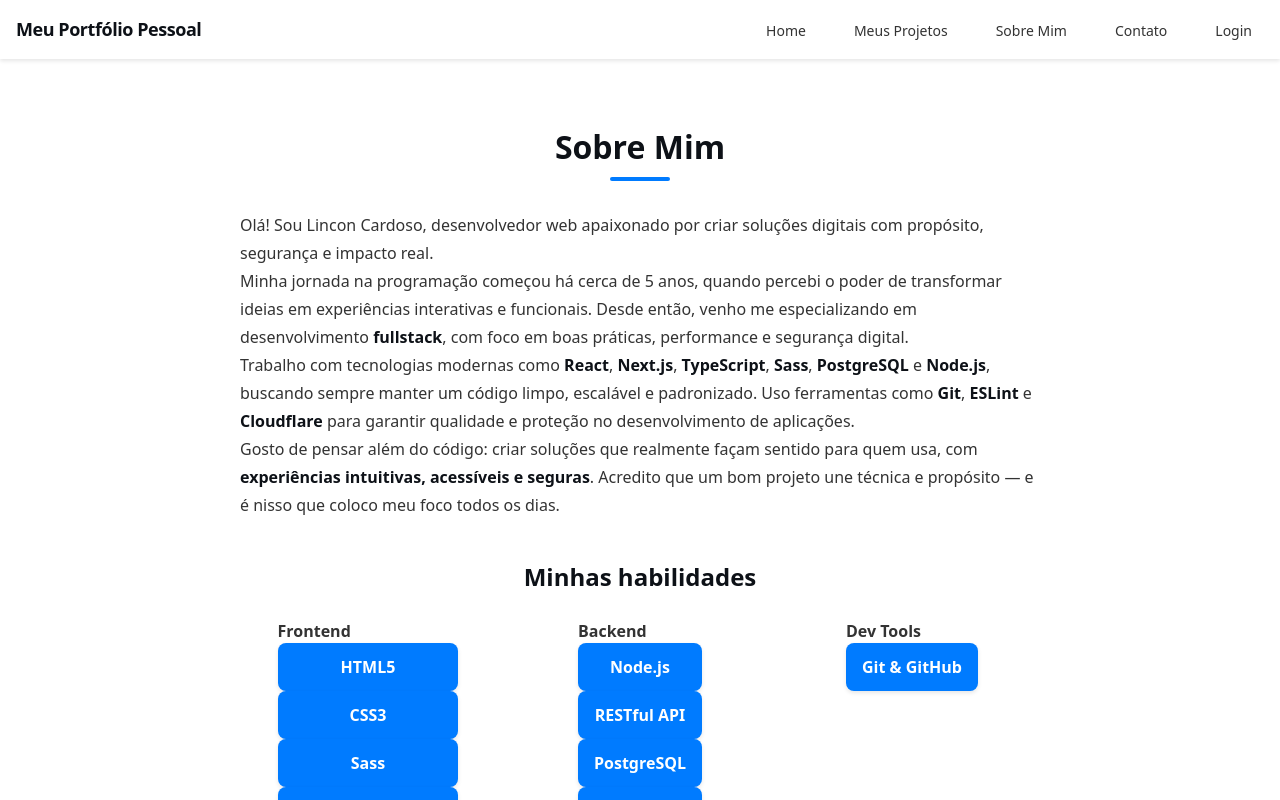
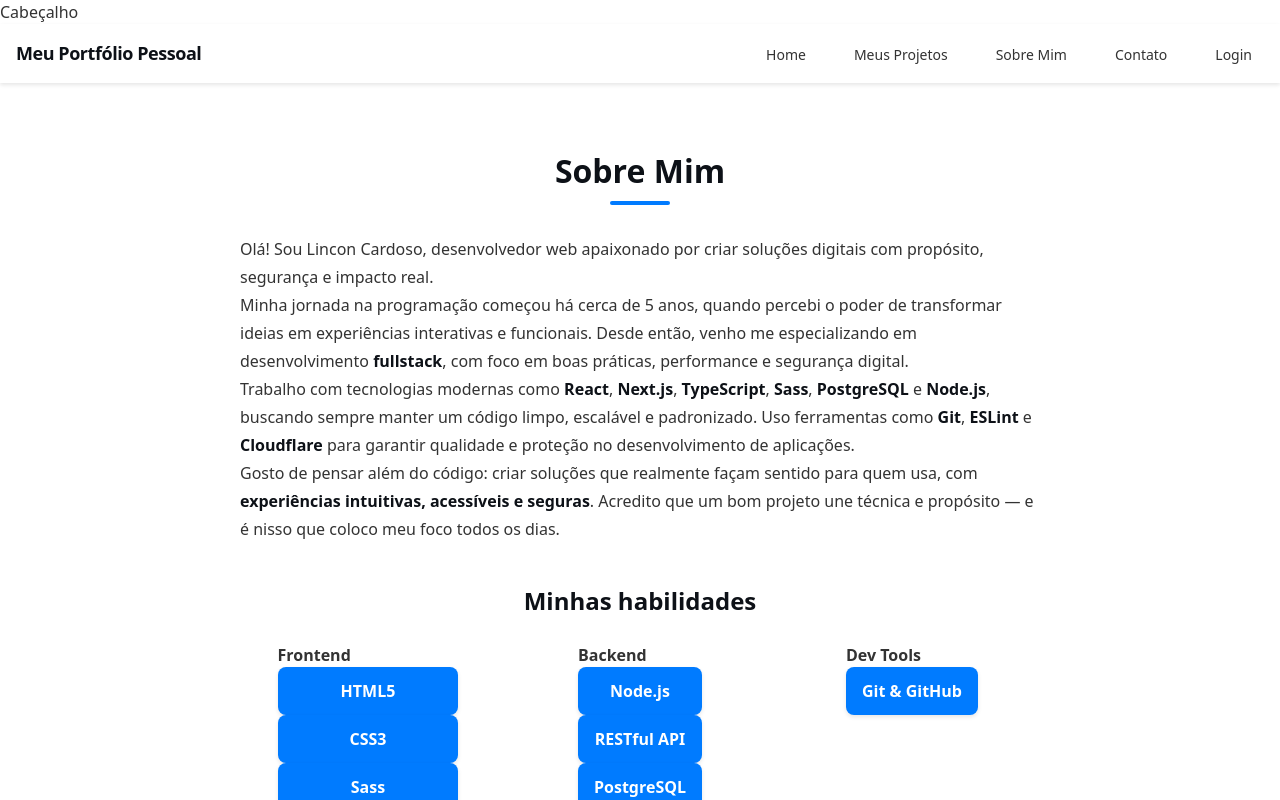
Before and after one commit to lincon-cardoso/meu-portifolio, a Next.js app: page /sobre in a window 1280 px wide. Shown: the top 800 px of the page. Built offline with nearby package versions, Linux system fonts and the light colour scheme.

Commit message:
fix: remove comentário desnecessário no componente SobrePage

```diff
--- a/src/app/sobre/page.tsx
+++ b/src/app/sobre/page.tsx
@@ -8,7 +8,7 @@ import Rodape from "../../components/layout/Rodape";
 export default function SobrePage() {
   return (
     <>
-      {/* Cabeçalho */}
+      Cabeçalho
 
       <Cabecalho />
       {/* Conteúdo Principal */}
```
